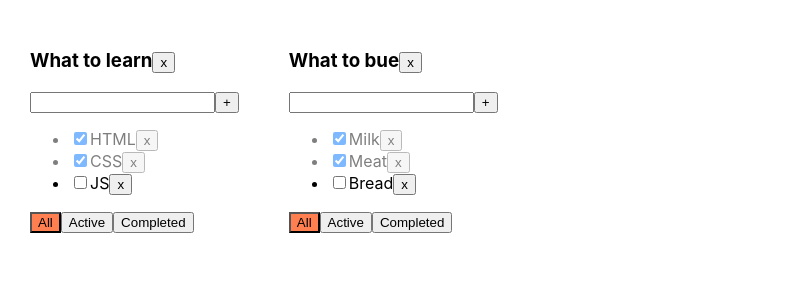
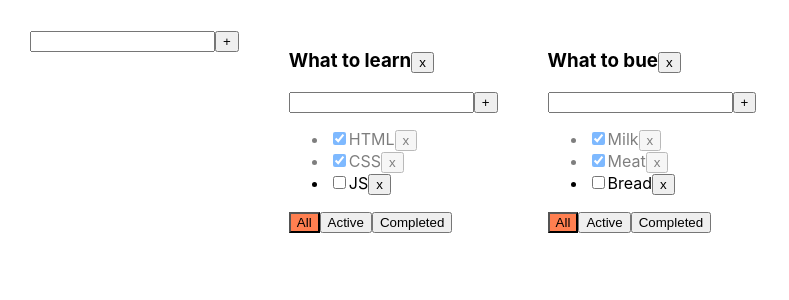
Before and after one commit to Inna3112/TodoList, a React (Create React App) app: page / in a window 1280 px wide. Shown: the top 300 px of the page, without its empty margins (0-789 px from the left). Built offline with nearby package versions, Linux system fonts and the light colour scheme.

Commit message:
Add coponents: AddItemForm, EditableSpan

```diff
--- /dev/null
+++ b/src/AddItemForm.tsx
@@ -0,0 +1,41 @@
+import React, {useState, KeyboardEvent, ChangeEvent, MouseEvent} from 'react';
+
+type AddItemPropsType = {
+    addItem: (title: string) => void
+}
+
+export function AddItemForm(props: AddItemPropsType){
+    const [title, setTitle] = useState<string>("");
+    const [error, setError] = useState<boolean>(false);
+
+    const addItem = () => {
+        const trimmedTitle = title.trim()
+        if (trimmedTitle) {
+            props.addItem(title)
+        } else {
+            setError(true)
+        }
+        setTitle("")
+    }
+    const onKeyPressAddTask = (e: KeyboardEvent<HTMLInputElement>) => {
+        if (e.key === "Enter") {
+            addItem()
+        }
+    }
+    const onChangeTitle = (e: ChangeEvent<HTMLInputElement>) => {
+        setTitle(e.currentTarget.value)
+        setError(false)
+    }
+    const errorMessage = error
+        ? <div className="error-message">Title is required</div>
+        : null
+    return <div>
+        <input className={error ? "error" : ""}
+               value={title}
+               onChange={onChangeTitle}
+               onKeyPress={onKeyPressAddTask}
+        />
+        <button onClick={addItem}>+</button>
+        {errorMessage}
+    </div>
+}
--- a/src/App.tsx
+++ b/src/App.tsx
@@ -2,6 +2,7 @@ import React, {useState} from 'react';
 import './App.css';
 import TodoList from "./TodoList";
 import {v1} from "uuid";
+import {AddItemForm} from "./AddItemForm";
 
 export type TaskType = {
     id: string
@@ -72,6 +73,22 @@ function App() {
         setTodoLists(todoLists.filter(tl => tl.id !== todoListID))
         delete tasks[todoListID]
     }
+    function addTodoList(title:string){
+        const newTodoListID = v1()
+        const newTodoList: TodoListType = {id: newTodoListID, title, filter: 'all'}
+        setTodoLists([...todoLists, newTodoList])
+        setTasks({...tasks, [newTodoListID]: []})
+    }
+    function changeTaskTitle(taskId: string, newTitle: string, todoListID: string) {
+        // tasks[todoListID] = tasks[todoListID].map(t => t.id === taskId ? {...t, title: newTitle} : t)
+        // setTasks({...tasks})
+        setTasks({...tasks,
+            [todoListID] : tasks[todoListID].map(t => t.id === taskId ? {...t, title: newTitle} : t)})
+    }
+    function changeTodoListTitle(newTitle: string, todoListID: string) {
+        setTodoLists(todoLists.map(tl => tl.id === todoListID ? {...tl, title: newTitle} : tl))
+    }
+
 
 
     //UI
@@ -107,14 +124,16 @@ function App() {
                       removeTask={removeTask}
                       changeFilter={changeFilter}
                       changeTaskStatus={changeTaskStatus}
+                      changeTaskTitle={changeTaskTitle}
                       removeTodoList={removeTodoList}
+                      changeTodoListTitle={changeTodoListTitle}
             />
         )
     })
 return (
-        <
-    div
+        <div
     className = "App" >
+            <AddItemForm addItem={addTodoList} />
         {todoListsComponents}
 </div>
 );
--- /dev/null
+++ b/src/EditableSpan.tsx
@@ -0,0 +1,31 @@
+import React, {useState, KeyboardEvent, ChangeEvent, MouseEvent} from 'react';
+
+type EditableSpanPropsType = {
+    title: string
+    changeTitle: (title: string) => void
+}
+
+export function EditableSpan(props: EditableSpanPropsType) {
+    const [editMode, setEditMode] = useState<boolean>(false)
+    const [title, setTitle] = useState<string>(props.title);
+
+    const onEditMode = () => setEditMode(true)
+    const offEditMode = () => {
+        setEditMode(false)
+        props.changeTitle(title)
+    }
+    const onChangeTitle = (e: ChangeEvent<HTMLInputElement>) => setTitle(e.currentTarget.value)
+
+    return (
+        editMode
+            ? <input
+                value={title}
+                autoFocus
+                onChange={onChangeTitle}
+                onBlur={offEditMode}
+            />
+            : <span onDoubleClick={onEditMode}>{props.title}</span>
+    )
+}
+
+export default EditableSpan
--- a/src/TodoList.tsx
+++ b/src/TodoList.tsx
@@ -1,5 +1,7 @@
 import React, {useState, KeyboardEvent, ChangeEvent, MouseEvent} from 'react';
 import {FilterValuesType, TaskType} from "./App";
+import {AddItemForm} from "./AddItemForm";
+import EditableSpan from "./EditableSpan";
 
 
 type TodoListPropsType = {
@@ -11,7 +13,9 @@ type TodoListPropsType = {
     removeTask: (taskId: string, todoListID: string) => void
     changeFilter: (value: FilterValuesType, todoListID: string) => void
     changeTaskStatus: (taskId: string, newIsDoneValue: boolean, todoListID: string) => void
+    changeTaskTitle: (taskId: string, newTitle: string, todoListID: string) => void
     removeTodoList: (todoListID: string) => void
+    changeTodoListTitle: (newTitle: string, todoListID: string) => void
 }
 
 function TodoList({
@@ -21,12 +25,18 @@ function TodoList({
                       addTask,
                       removeTask: tlRemoveTask,
                       changeTaskStatus,
+                      changeTaskTitle:tlChangeTaskTitle,
                       removeTodoList,
-                      changeFilter
+                      changeFilter,
+                      changeTodoListTitle: tlChangeTodoListTitle
                   }: TodoListPropsType) {
     // const {filter, tasks, title: tlTitle, addTask, removeTask, changeFilter} = props;
-    const [title, setTitle] = useState<string>("");
-    const [error, setError] = useState<boolean>(false);
+
+    // const [title, setTitle] = useState<string>("");
+    // const [error, setError] = useState<boolean>(false);
+    const addTaskWrap = (title: string) => {
+        addTask(title, todoListID)
+    }
     const tasksJSXElements = tasks.map(t => {
         const removeTask = () => {
             tlRemoveTask(t.id, todoListID)
@@ -34,58 +44,65 @@ function TodoList({
         const tlChangeTaskStatus = (e: ChangeEvent<HTMLInputElement>) => {
             changeTaskStatus(t.id, e.currentTarget.checked, todoListID)
         }
+        const changeTaskTitle = (title:string) => {
+           tlChangeTaskTitle(t.id, title, todoListID)
+        }
         return (
             <li className={t.isDone ? "is-done" : ""}>
                 <input
                     onChange={tlChangeTaskStatus}
                     type="checkbox"
                     checked={t.isDone}/>
-                <span>{t.title}</span>
+                {/*<span>{t.title}</span>*/}
+                <EditableSpan title={t.title} changeTitle={changeTaskTitle}/>
                 <button onClick={removeTask}>x</button>
             </li>
         )
     })
-    const onClickAddTask = () => {
-        const trimmedTitle = title.trim()
-        if (trimmedTitle) {
-            addTask(trimmedTitle, todoListID)
-        } else {
-            setError(true)
-        }
-        setTitle("")
-    }
+    // const onClickAddTask = () => {
+    //     const trimmedTitle = title.trim()
+    //     if (trimmedTitle) {
+    //         addTask(trimmedTitle, todoListID)
+    //     } else {
+    //         setError(true)
+    //     }
+    //     setTitle("")
+    // }
 
-    const onKeyPressAddTask = (e: KeyboardEvent<HTMLInputElement>) => {
-        if (e.key === "Enter") {
-            onClickAddTask()
-        }
-    }
-    const onChangeTitle = (e: ChangeEvent<HTMLInputElement>) => {
-        setTitle(e.currentTarget.value)
-        setError(false)
-    }
+    // const onKeyPressAddTask = (e: KeyboardEvent<HTMLInputElement>) => {
+    //     if (e.key === "Enter") {
+    //         onClickAddTask()
+    //     }
+    // }
+    // const onChangeTitle = (e: ChangeEvent<HTMLInputElement>) => {
+    //     setTitle(e.currentTarget.value)
+    //     setError(false)
+    // }
 
     const onClickAllFilter = () => changeFilter("all", todoListID)
     const onClickActiveFilter = () => changeFilter("active", todoListID)
     const onClickCompletedFilter = () => changeFilter("completed", todoListID)
     const onClickRemoveTodoList = () => removeTodoList(todoListID)
-    const errorMessage = error
-        ? <div className="error-message">Title is required</div>
-        : null
+    const changeTodoListTitle = (title: string) => tlChangeTodoListTitle(title, todoListID)
+    // const errorMessage = error
+    //     ? <div className="error-message">Title is required</div>
+    //     : null
     return (
         <div>
-            <h3>{tlTitle}
+            <h3>
+                <EditableSpan title={tlTitle} changeTitle={changeTodoListTitle} />
                 <button onClick={onClickRemoveTodoList}>x</button>
             </h3>
-            <div>
-                <input className={error ? "error" : ""}
-                       value={title}
-                       onChange={onChangeTitle}
-                       onKeyPress={onKeyPressAddTask}
-                />
-                <button onClick={onClickAddTask}>+</button>
-                {errorMessage}
-            </div>
+            <AddItemForm addItem={addTaskWrap}/>
+            {/*<div>*/}
+            {/*    <input className={error ? "error" : ""}*/}
+            {/*           value={title}*/}
+            {/*           onChange={onChangeTitle}*/}
+            {/*           onKeyPress={onKeyPressAddTask}*/}
+            {/*    />*/}
+            {/*    <button onClick={onClickAddTask}>+</button>*/}
+            {/*    {errorMessage}*/}
+            {/*</div>*/}
             <ul>
                 {tasksJSXElements}
             </ul>
```
